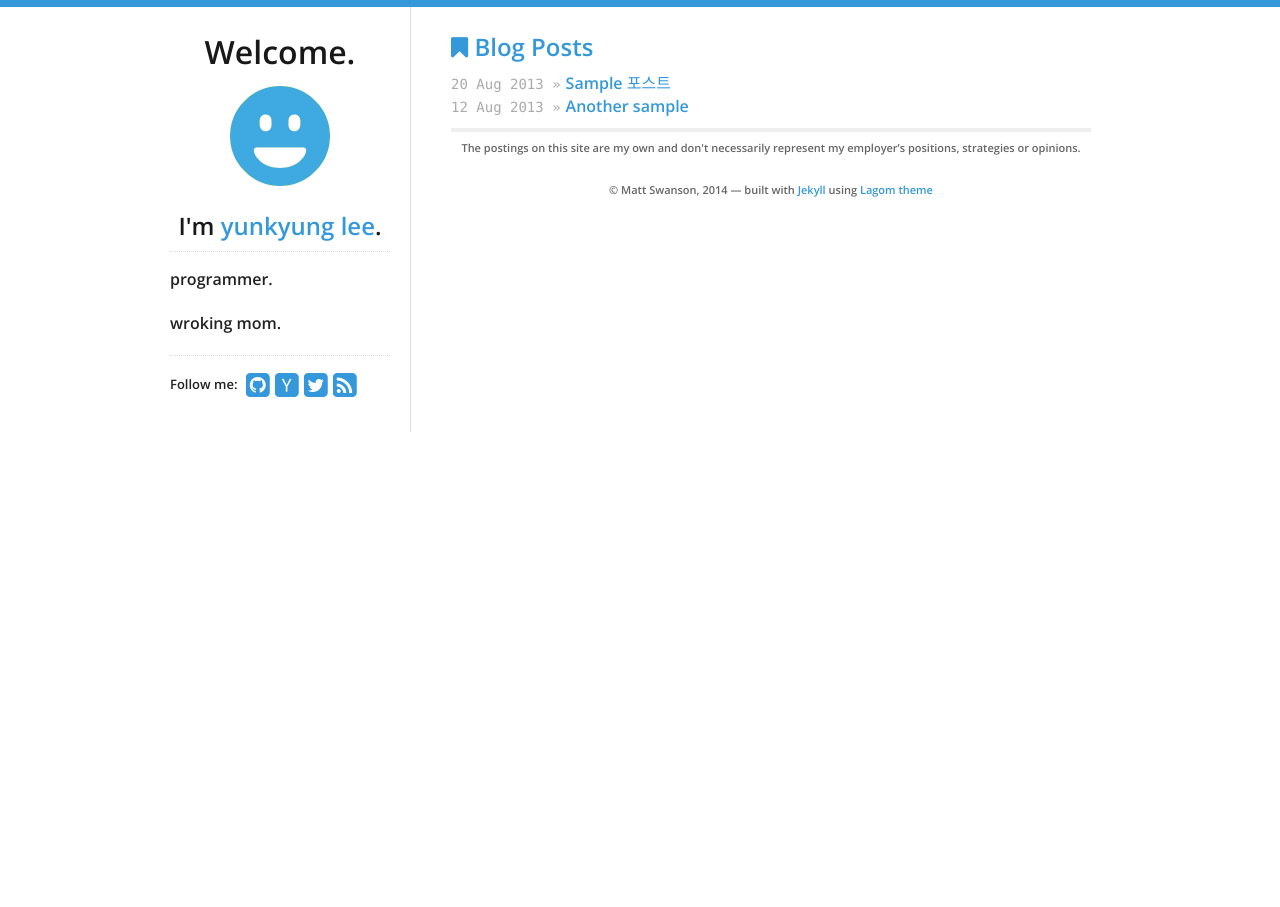
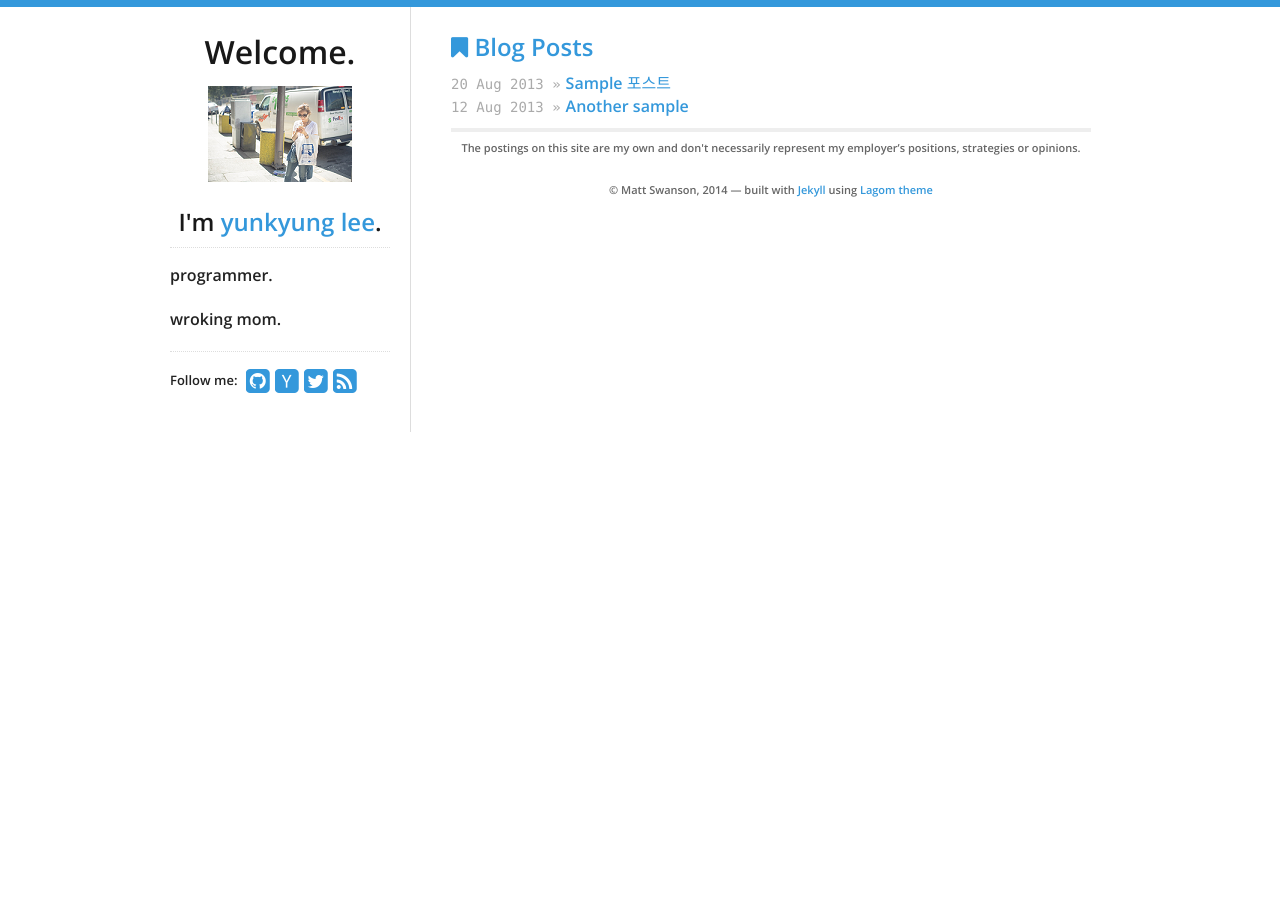
Before and after one commit to nowol79/nowol79.github.io, a Jekyll site: the page built from index.html, in a window 1280 px wide. Built offline with Jekyll 4.4.1, drawn with Linux system fonts in a browser that asks for light colours; nearby versions of some CDN libraries.

Commit message:
Update sidebar.html

```diff
--- a/_includes/sidebar.html
+++ b/_includes/sidebar.html
@@ -4,7 +4,7 @@
     {% if site.data.theme.social.gravatar %}
     <img src="http://www.gravatar.com/avatar/{{ site.data.theme.social.gravatar }}?s=200" id="gravatar" alt="My photo"/>
     {% else %}
-    <img src="/logo.png" id="logo" alt="Blog logo"/>
+    <img src="/berkeley_me.png" id="logo" alt="Blog logo"/>
     {% endif %}
   </a>
   <h2>I'm <a href="/">yunkyung lee</a>.</h2>
```
